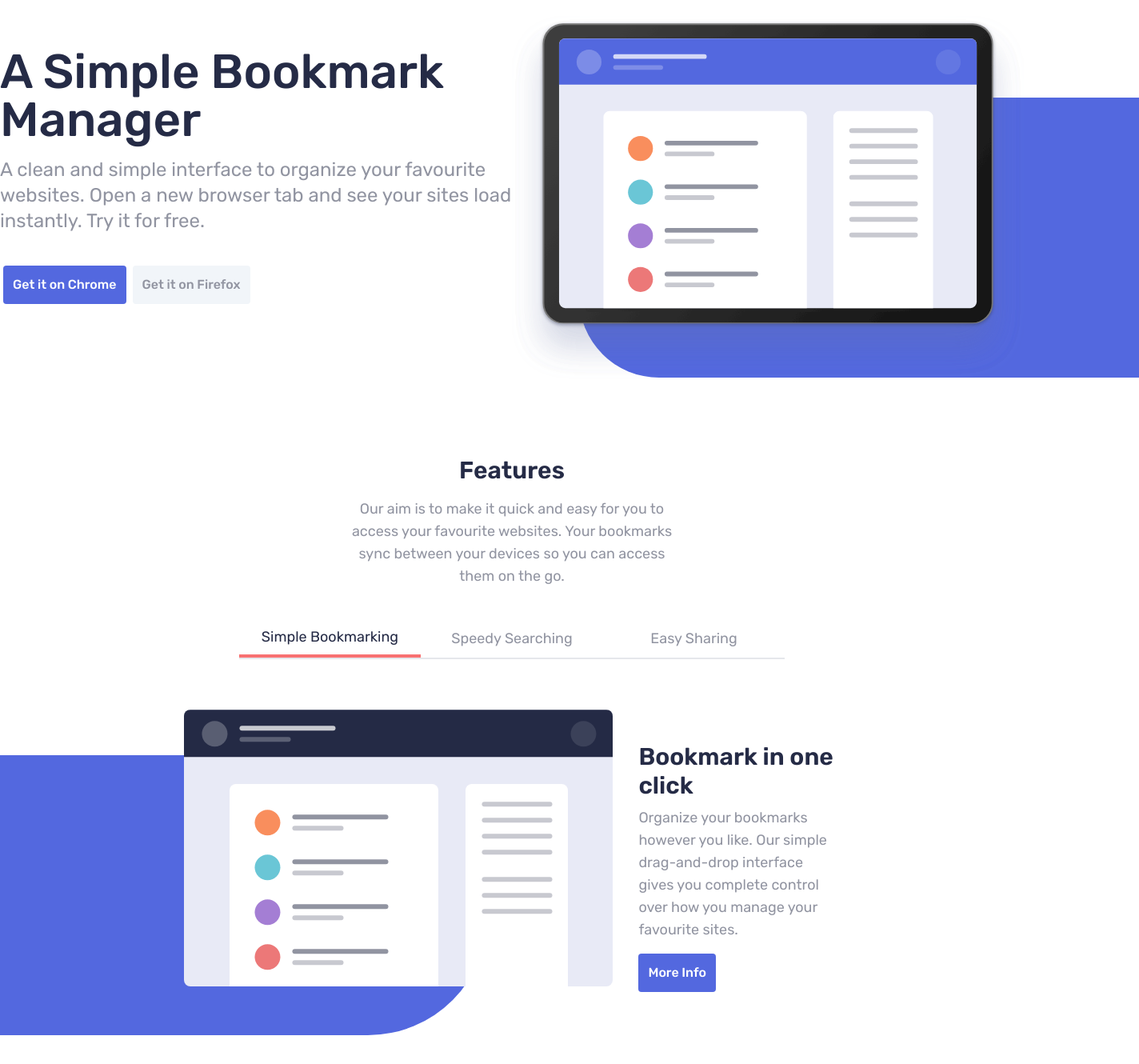
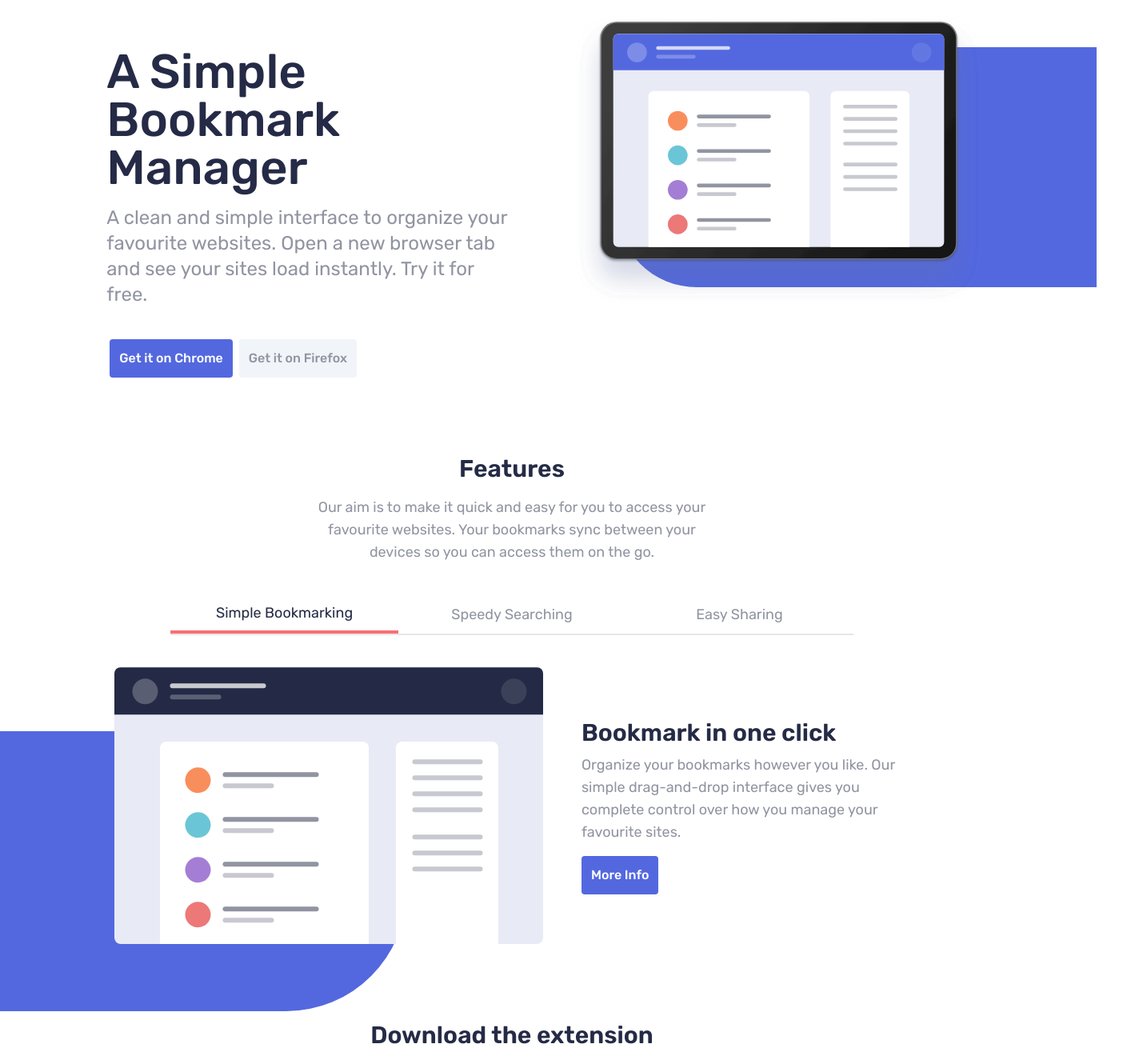
Before and after one commit to softwaredev-sk/bookmark-manager-landing-page, a React (Vite) app: page / in a window 1280 px wide. Shown: the part 100-1430 px from the top of the page at 80% size, 1424 px wide, since content can reach past the window. Built offline with nearby package versions, Linux system fonts and the light colour scheme.

Commit message:
fix shadow elemet

```diff
--- /dev/null
+++ b/src/UI/Shadow.jsx
@@ -0,0 +1,9 @@
+function Shadow({ side }) {
+  const classes =
+    side === 'right'
+      ? 'w-[350px] h-[200px] right-0 bg-softblue absolute translate-x-16 -translate-y-48 -z-10 rounded-l-[100px] sm:w-[600px] sm:h-[300px] sm:-translate-y-80 md:w-[700px] md:h-[300px] md:-translate-y-72 lg:w-[550px] lg:h-[260px] lg:-translate-y-[17rem] lg:translate-x-36 xl:w-[600px] xl:h-[300px] xl:-translate-y-[20rem] 2xl:w-[750px] 2xl:h-[350px] 2xl:-translate-y-[22rem]'
+      : 'w-[450px] h-[200px] bg-softblue absolute -translate-x-36 -translate-y-40 overflow-x-hidden -z-10 rounded-br-[100px] md:rounded-tr-[200px] md:translate-y-20 md:rounded-br-[150px] md:h-[350px] md:w-[700px] md:-translate-x-80';
+  return <div className={classes}></div>;
+}
+
+export default Shadow;
--- a/src/components/FAQ.jsx
+++ b/src/components/FAQ.jsx
@@ -1,31 +1,5 @@
 import Accordion from './Accordion';
-
-const FAQ_LIST = [
-  {
-    id: 1,
-    question: 'What is Bookmark?',
-    answer:
-      'Lorem ipsum dolor sit amet, consectetur adipiscing elit. Fusce tincidunt justo eget ultricies fringilla. Phasellus blandit ipsum quis quam ornare mattis.',
-  },
-  {
-    id: 2,
-    question: 'How can I request a new browser?',
-    answer:
-      'Vivamus luctus eros aliquet convallis ultricies. Mauris augue massa, ultricies non ligula. Suspendisse imperdiet. Vivamus luctus eros aliquet convallis ultricies. Mauris augue massa, ultricies non ligula. Suspendisse imperdie tVivamus luctus eros aliquet convallis ultricies. Mauris augue massa, ultricies non ligula. Suspendisse imperdiet.',
-  },
-  {
-    id: 3,
-    question: 'Is there a mobile app?',
-    answer:
-      'Sed consectetur quam id neque fermentum accumsan. Praesent luctus vestibulum dolor, ut condimentum urna vulputate eget. Cras in ligula quis est pharetra mattis sit amet pharetra purus. Sed sollicitudin ex et ultricies bibendum.',
-  },
-  {
-    id: 4,
-    question: 'What about other Chromium browsers?',
-    answer:
-      'Integer condimentum ipsum id imperdiet finibus. Vivamus in placerat mi, at euismod dui. Aliquam vitae neque eget nisl gravida pellentesque non ut velit.',
-  },
-];
+import { FAQ_LIST } from '../utils/utils';
 
 export default function FAQ() {
   return (
--- a/src/components/Features.jsx
+++ b/src/components/Features.jsx
@@ -1,36 +1,11 @@
 import { useState } from 'react';
-import tabOne from '../assets/images/illustration-features-tab-1.svg';
-import tabTwo from '../assets/images/illustration-features-tab-2.svg';
-import tabThree from '../assets/images/illustration-features-tab-3.svg';
-
-const DATA_STORE = [
-  {
-    id: 1,
-    title: 'Bookmark in one click',
-    desc: 'Organize your bookmarks however you like. Our simple drag-and-drop interface gives you complete control over how you manage your favourite sites.',
-    button: 'Simple Bookmarking',
-    image: tabOne,
-  },
-  {
-    id: 2,
-    title: 'Intelligent search',
-    desc: 'Our powerful search feature will help you find saved sites in no time at all. No need to trawl through all of your bookmarks.',
-    button: 'Speedy Searching',
-    image: tabTwo,
-  },
-  {
-    id: 3,
-    title: 'Share your bookmarks',
-    desc: 'Easily share your bookmarks and collections with others. Create a shareable link that you can send at the click of a button.',
-    button: 'Easy Sharing',
-    image: tabThree,
-  },
-];
+import { DATA_STORE } from '../utils/utils';
+import Shadow from '../UI/Shadow';
 
 function Features() {
   const [activeIndex, setActiveIndex] = useState(0);
   return (
-    <section className="relative my-24 md:w-4/5 m-auto">
+    <section className="relative my-24">
       <h2 className="w-4/5 m-auto text-center my-4 text-xl font-semibold text-darkblue md:w-3/5 lg:text-3xl">
         Features
       </h2>
@@ -66,7 +41,8 @@ function Features() {
           alt="feature-1"
           className="w-4/5 m-auto md:w-fit "
         />
-        <div className="w-[450px] h-[200px] bg-softblue absolute -translate-x-36 -translate-y-40 overflow-x-hidden -z-10 rounded-br-[100px] md:rounded-tr-[200px] md:translate-y-20 md:rounded-br-[150px] md:h-[350px] md:w-[700px] md:-translate-x-80"></div>
+        {/* <div className="w-[450px] h-[200px] bg-softblue absolute -translate-x-36 -translate-y-40 overflow-x-hidden -z-10 rounded-br-[100px] md:rounded-tr-[200px] md:translate-y-20 md:rounded-br-[150px] md:h-[350px] md:w-[700px] md:-translate-x-80"></div> */}
+        <Shadow side={'left'} />
         <div className="mt-16 w-4/5 m-auto text-center md:text-left md:ml-8 md:w-2/5 ">
           <h2 className="text-darkblue text-2xl font-semibold lg:text-3xl">
             {DATA_STORE[activeIndex].title}
--- a/src/components/Footer.jsx
+++ b/src/components/Footer.jsx
@@ -5,7 +5,7 @@ import logoTwitter from '../assets/images/icon-twitter.svg';
 export default function Footer() {
   return (
     <div className="bg-darkblue">
-      <footer className="p-8 w-full m-auto text-center lg:flex lg:justify-between lg:max-w-[1600px]">
+      <footer className="p-8 w-11/12 my-auto mx-auto text-center lg:flex lg:justify-between lg:max-w-[1600px]">
         <div className="lg:flex lg:gap-12">
           <img
             src={logoImgWhite}
--- a/src/components/Hero.jsx
+++ b/src/components/Hero.jsx
@@ -1,27 +1,36 @@
 import { useState } from 'react';
 import heroImg from '../assets/images/illustration-hero.svg';
 import Button from './Button';
+import Shadow from '../UI/Shadow';
 
 function Hero() {
   const [active, setActive] = useState('chrome');
   function handleClick(text) {
     setActive(text);
   }
+
   return (
-    <section className="relative my-10 lg:flex lg:flex-row-reverse xl:max-w-[1440px] xl:mx-auto">
+    <>
+      <section className="w-11/12 relative my-10 lg:flex lg:flex-row-reverse xl:mx-auto">
         <div className="lg:w-1/2">
-        <img src={heroImg} alt="hero-image" className="w-fit mx-auto" />
-        <div className="w-[350px] h-[200px] right-0 bg-softblue absolute translate-x-16 righ -translate-y-48 -z-10 rounded-bl-[100px] sm:w-[600px] sm:h-[300px] sm:-translate-y-80 md:w-[700px] md:h-[300px] md:-translate-y-72 lg:w-[700px] lg:h-[350px] lg:-translate-y-[22rem] lg:translate-x-36"></div>
+          <img
+            src={heroImg}
+            id="hero-image"
+            alt="hero-image"
+            className="w-fit mx-auto"
+          />
+          {/* <div className="w-[350px] h-[200px] right-0 bg-softblue absolute translate-x-16 righ -translate-y-48 -z-10 rounded-bl-[100px] sm:w-[600px] sm:h-[300px] sm:-translate-y-80 md:w-[700px] md:h-[300px] md:-translate-y-72 lg:w-[700px] lg:h-[350px] lg:-translate-y-[22rem] lg:translate-x-36"></div> */}
+          <Shadow side={'right'} />
         </div>
-      <div className="text-center lg:text-left lg:w-1/2 xl:max-w-3xl">
+        <div className="text-center lg:text-left lg:w-1/2 xl:max-w-3xl xl:mx-20">
           <div className="my-10">
             <h2 className="w-4/5 mx-auto my-4 text-3xl font-bold text-darkblue lg:text-5xl lg:font-medium xl:text-6xl xl:w-full">
               A Simple Bookmark Manager
             </h2>
             <p className="text-grayblue w-4/5 m-auto xl:text-2xl xl:w-full">
               A clean and simple interface to organize your favourite websites.
-            Open a new browser tab and see your sites load instantly. Try it for
-            free.
+              Open a new browser tab and see your sites load instantly. Try it
+              for free.
             </p>
           </div>
           <div className="w-4.5/5 m-auto lg:w-4/5 xl:w-full">
@@ -40,6 +49,7 @@ function Hero() {
           </div>
         </div>
       </section>
+    </>
   );
 }
 
--- /dev/null
+++ b/src/utils/utils.js
@@ -0,0 +1,54 @@
+import tabOne from '../assets/images/illustration-features-tab-1.svg';
+import tabTwo from '../assets/images/illustration-features-tab-2.svg';
+import tabThree from '../assets/images/illustration-features-tab-3.svg';
+
+export const FAQ_LIST = [
+  {
+    id: 1,
+    question: 'What is Bookmark?',
+    answer:
+      'Lorem ipsum dolor sit amet, consectetur adipiscing elit. Fusce tincidunt justo eget ultricies fringilla. Phasellus blandit ipsum quis quam ornare mattis.',
+  },
+  {
+    id: 2,
+    question: 'How can I request a new browser?',
+    answer:
+      'Vivamus luctus eros aliquet convallis ultricies. Mauris augue massa, ultricies non ligula. Suspendisse imperdiet. Vivamus luctus eros aliquet convallis ultricies. Mauris augue massa, ultricies non ligula. Suspendisse imperdie tVivamus luctus eros aliquet convallis ultricies. Mauris augue massa, ultricies non ligula. Suspendisse imperdiet.',
+  },
+  {
+    id: 3,
+    question: 'Is there a mobile app?',
+    answer:
+      'Sed consectetur quam id neque fermentum accumsan. Praesent luctus vestibulum dolor, ut condimentum urna vulputate eget. Cras in ligula quis est pharetra mattis sit amet pharetra purus. Sed sollicitudin ex et ultricies bibendum.',
+  },
+  {
+    id: 4,
+    question: 'What about other Chromium browsers?',
+    answer:
+      'Integer condimentum ipsum id imperdiet finibus. Vivamus in placerat mi, at euismod dui. Aliquam vitae neque eget nisl gravida pellentesque non ut velit.',
+  },
+];
+
+export const DATA_STORE = [
+  {
+    id: 1,
+    title: 'Bookmark in one click',
+    desc: 'Organize your bookmarks however you like. Our simple drag-and-drop interface gives you complete control over how you manage your favourite sites.',
+    button: 'Simple Bookmarking',
+    image: tabOne,
+  },
+  {
+    id: 2,
+    title: 'Intelligent search',
+    desc: 'Our powerful search feature will help you find saved sites in no time at all. No need to trawl through all of your bookmarks.',
+    button: 'Speedy Searching',
+    image: tabTwo,
+  },
+  {
+    id: 3,
+    title: 'Share your bookmarks',
+    desc: 'Easily share your bookmarks and collections with others. Create a shareable link that you can send at the click of a button.',
+    button: 'Easy Sharing',
+    image: tabThree,
+  },
+];
--- a/tailwind.config.js
+++ b/tailwind.config.js
@@ -9,6 +9,14 @@ export default {
         grayblue: 'hsl(229, 8%, 60%)',
         softred: 'hsl(0, 94%, 66%)',
       },
+      spacing: {
+        '52rem': '52rem',
+        '12rem': '12rem',
+        128: '32rem',
+        88: '22rem',
+        '75vw': '75vw',
+        '50vw': '50vw',
+      },
     },
   },
   plugins: [],
```
Lines whose indentation alone changed are shown as unchanged.
